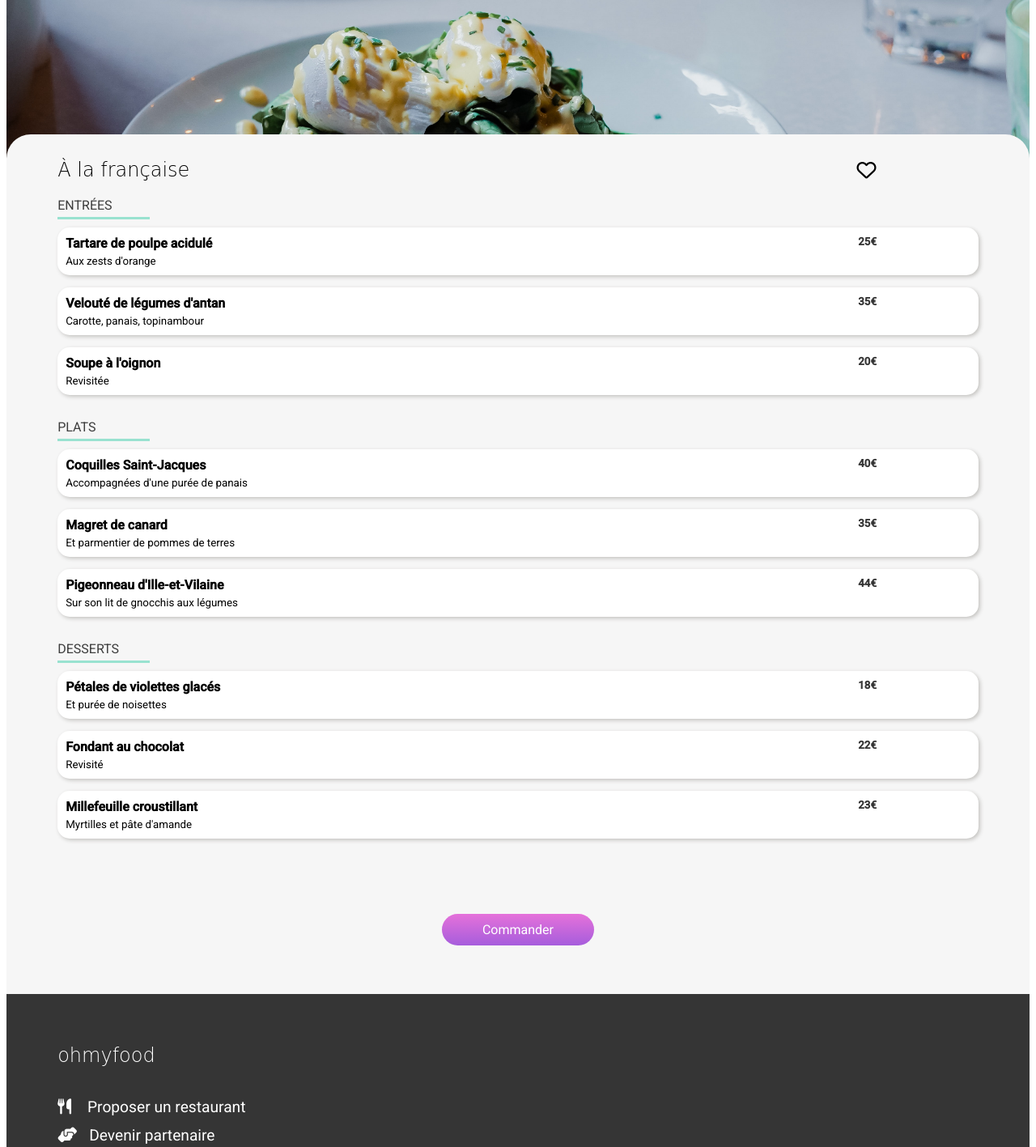
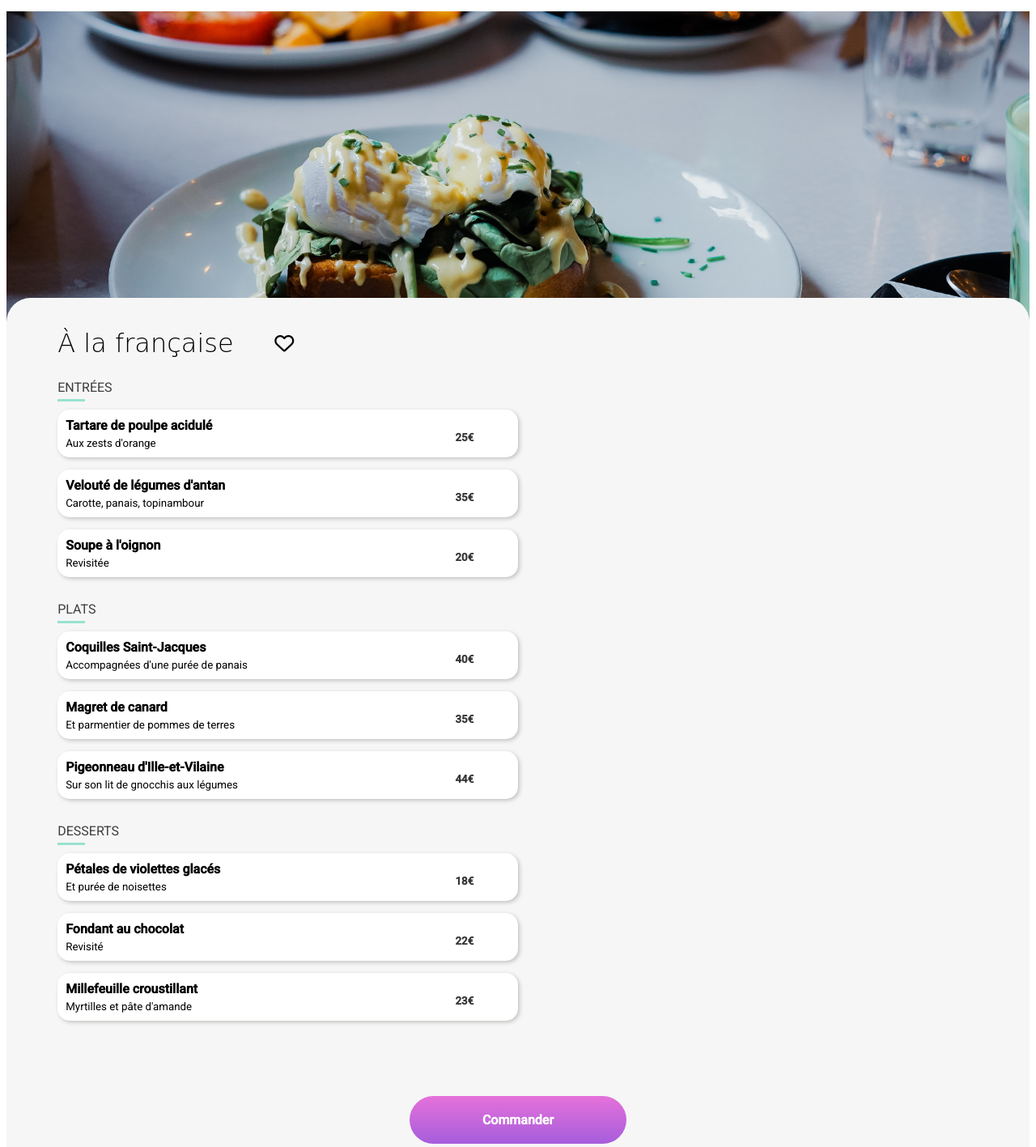
Before and after one commit to Oliwia789/Ohmyfood, a website: page Pages/a_la_francaise.html in a window 1280 px wide. Shown: the part 84-1501 px from the top of the page at 81% size. Drawn offline with Linux system fonts and the light colour scheme; a web font is replaced by a local one.

Commit message:
Media queries des pages restaurants

```diff
--- a/sass/main.scss
+++ b/sass/main.scss
@@ -346,8 +346,37 @@ h1 {
             margin-right: 20px;
         }
         &__icon2 {
-            margin-right: 10px;
+            margin-right: 20px;
         }
+    }
+    .menu-header {
+        &__title {
+            margin: 30px;
+        }
+        &__image {
+            height: 400px;
+        }
+    }
+    .menu {
+        &__title {
+            justify-content: flex-start;
+        }
+        &__name {
+            padding-right: 5%;
+            font-size: xx-large;
+        }
+    }
+    .meals {
+        &__part {
+            padding-right: 50%;
+        }
+        &__title {
+            margin-right: 94%;
+        }
+    }
+    .about__btn__modif {
+        padding: 20px 90px;
+        font-weight: bold;
     }
 }
 @media screen and (min-width: 481px) {
@@ -373,8 +402,9 @@ h1 {
     }
     .footer__icon1 {
         margin-right: 20px;
+        width: 10px;
     }
     .footer__icon2 {
-        margin-right: 15px;
+        width: 10px;
     }
 }
```
Also changed, not shown: public/css/style.css, 1 other file.
